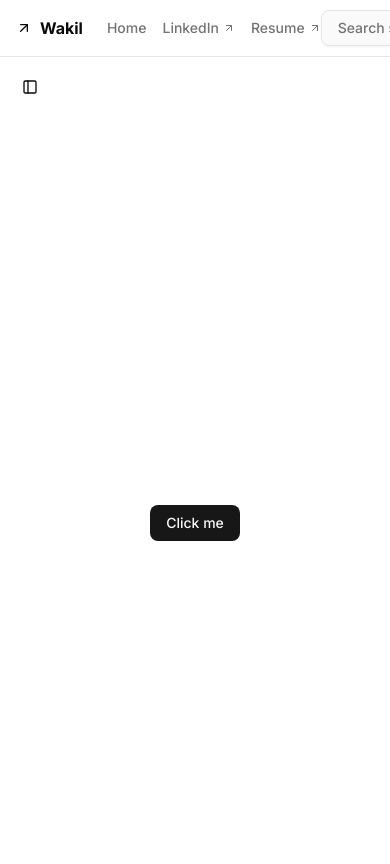
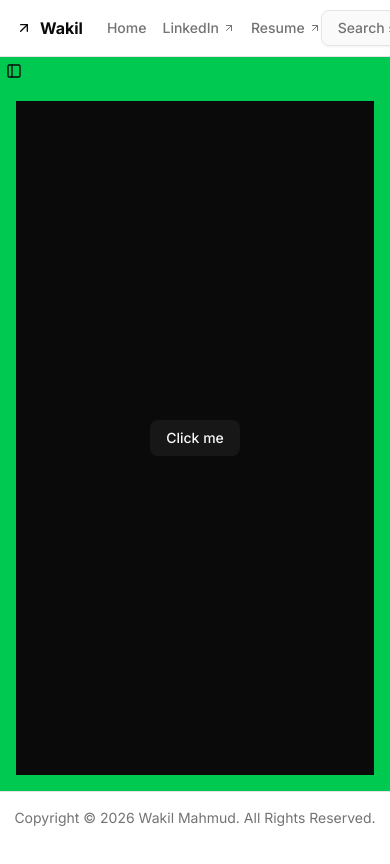
Before and after one commit to WakilMahmud/my-portfolio, a Next.js app: page / in a window 390 px wide. Shown: the top 864 px of the page. Built offline with nearby package versions, Linux system fonts and the light colour scheme.

Commit message:
feat: add customizable and responsive sidebar UI component, application sidebar, and footer

```diff
--- a/src/app/layout.tsx
+++ b/src/app/layout.tsx
@@ -4,6 +4,7 @@
 import { Inter, Roboto_Mono } from "next/font/google";
 import "./globals.css";
 import { Navbar } from "@/components/navbar";
+import { Footer } from "@/components/footer";
 
 const inter = Inter({
   subsets: ["latin"],
@@ -36,13 +37,14 @@
         <Navbar />
         <SidebarProvider>
           <AppSidebar />
-          <main className="w-full relative">
-            <div className="p-4">
+          <main className="w-full flex flex-col max-h-[calc(100vh-110px)] relative overflow-y-auto bg-green-500">
+            <div className="sticky top-0">
               <SidebarTrigger />
-              {children}
             </div>
+            <div className="p-4 flex-1">{children}</div>
           </main>
         </SidebarProvider>
+        <Footer />
       </body>
     </html>
   );
--- a/src/app/page.tsx
+++ b/src/app/page.tsx
@@ -2,7 +2,7 @@
 
 export default function Home() {
   return (
-    <div className="flex min-h-screen items-center justify-center">
+    <div className="flex min-h-[calc(100vh-170px)] items-center justify-center bg-foreground">
       <Button>Click me</Button>
     </div>
   );
--- a/src/components/app-sidebar.tsx
+++ b/src/components/app-sidebar.tsx
@@ -5,7 +5,6 @@
   SidebarContent,
   SidebarGroup,
   SidebarGroupContent,
-  SidebarGroupLabel,
   SidebarMenu,
   SidebarMenuButton,
   SidebarMenuItem,
@@ -42,7 +41,7 @@
 
 export function AppSidebar() {
   return (
-    <Sidebar className="mt-14">
+    <Sidebar className="mt-14 max-h-[calc(100vh-110px)]">
       <SidebarContent>
         <SidebarGroup>
           <SidebarGroupContent>
--- /dev/null
+++ b/src/components/footer.tsx
@@ -0,0 +1,10 @@
+export function Footer() {
+  return (
+    <footer className="w-full border-t border-border bg-background text-center py-4 text-sm text-muted-foreground dark:bg-black/50 sticky bottom-0">
+      <p>
+        Copyright &copy; {new Date().getFullYear()} Wakil Mahmud. All Rights
+        Reserved.
+      </p>
+    </footer>
+  );
+}
--- a/src/components/ui/sidebar.tsx
+++ b/src/components/ui/sidebar.tsx
@@ -25,10 +25,8 @@
   TooltipTrigger,
 } from "@/components/ui/tooltip";
 
-const SIDEBAR_COOKIE_NAME = "sidebar_state";
-const SIDEBAR_COOKIE_MAX_AGE = 60 * 60 * 24 * 7;
 const SIDEBAR_WIDTH = "16rem";
-const SIDEBAR_WIDTH_MOBILE = "18rem";
+const SIDEBAR_WIDTH_MOBILE = "16rem";
 const SIDEBAR_WIDTH_ICON = "3rem";
 const SIDEBAR_KEYBOARD_SHORTCUT = "b";
 
@@ -81,9 +79,6 @@
       } else {
         _setOpen(openState);
       }
-
-      // This sets the cookie to keep the sidebar state.
-      document.cookie = `${SIDEBAR_COOKIE_NAME}=${openState}; path=/; max-age=${SIDEBAR_COOKIE_MAX_AGE}`;
     },
     [setOpenProp, open],
   );
@@ -139,7 +134,7 @@
             } as React.CSSProperties
           }
           className={cn(
-            "group/sidebar-wrapper has-data-[variant=inset]:bg-sidebar flex min-h-svh w-full",
+            "group/sidebar-wrapper has-data-[variant=inset]:bg-sidebar flex w-full",
             className,
           )}
           {...props}
```
